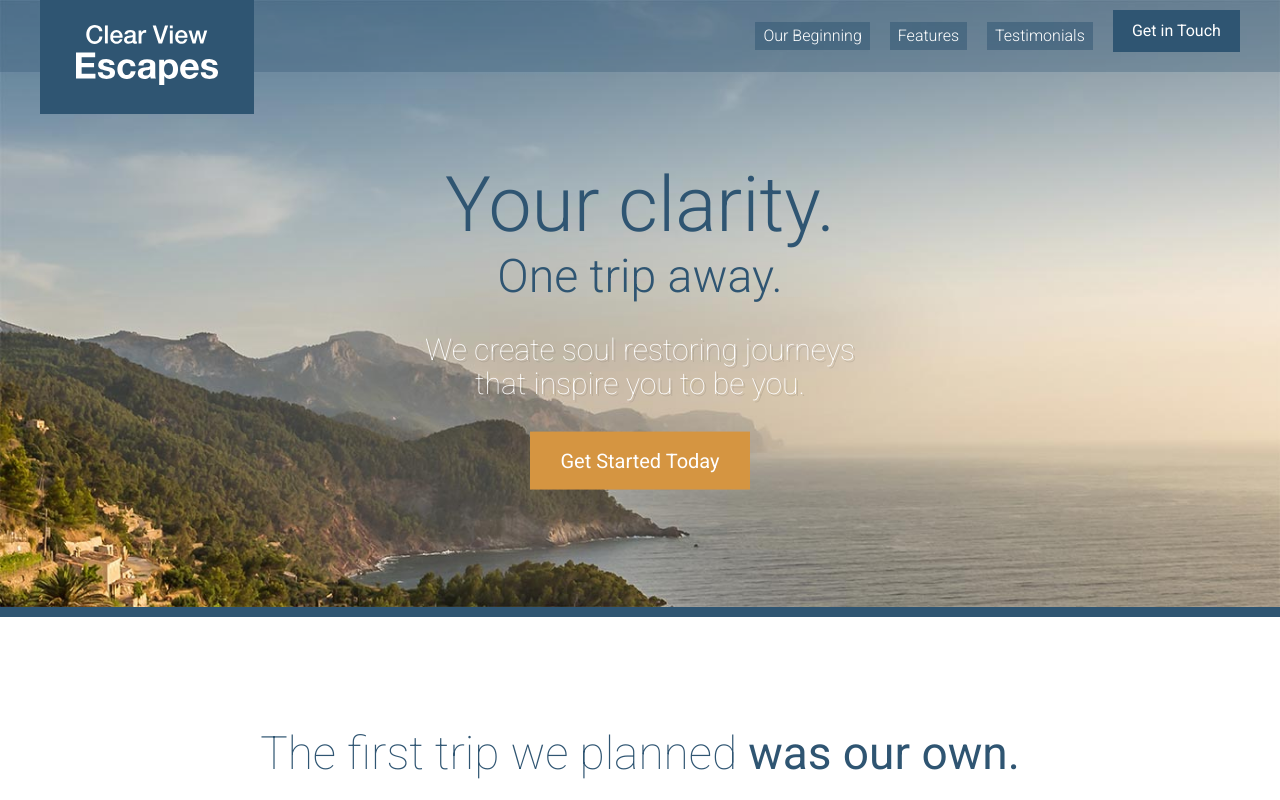
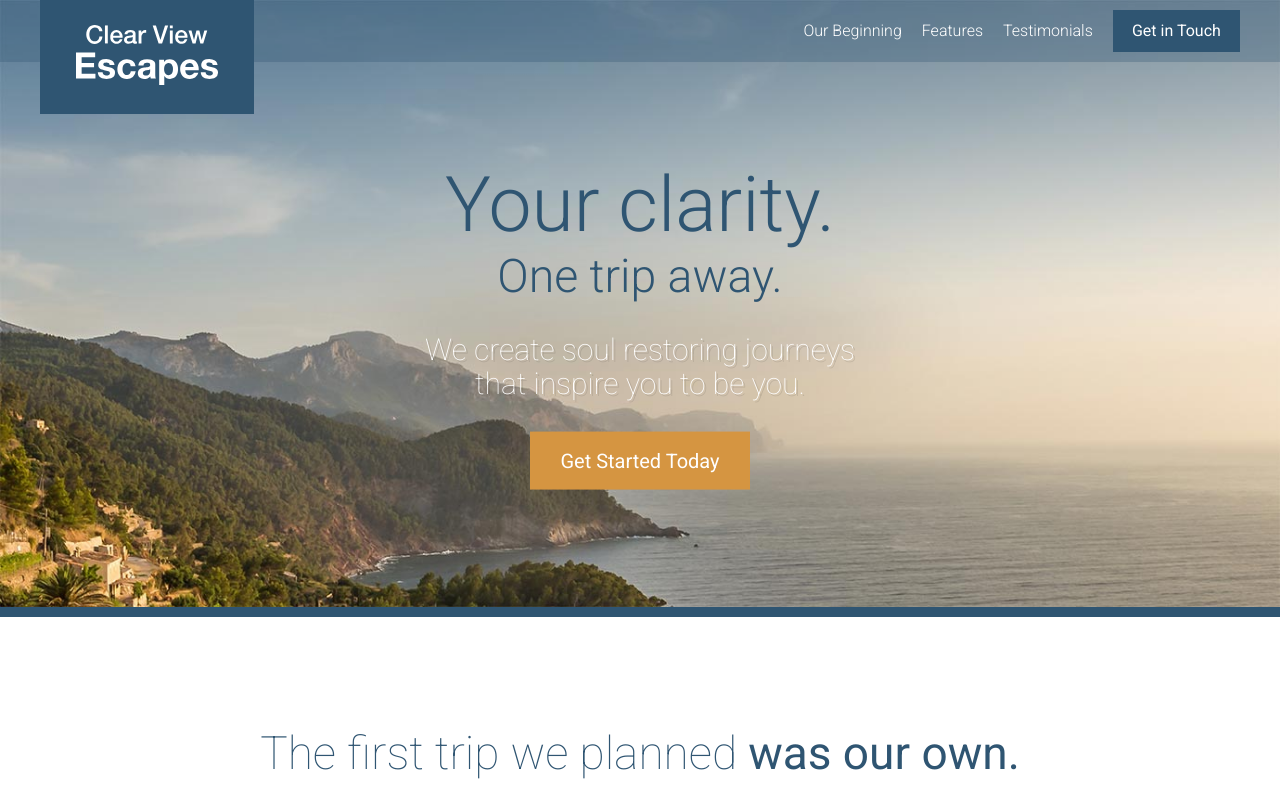
Before and after one commit to anarorujov/travel-site, a website: page app/index.html in a window 1280 px wide. Shown: the top 800 px of the page. Drawn offline with Linux system fonts and the light colour scheme.

Commit message:
Fixed navigation menu padding shift

```diff
--- a/app/temp/styles/styles.css
+++ b/app/temp/styles/styles.css
@@ -1220,11 +1220,11 @@ a {
 
 @media (min-width: 50em) {
 
-.primary-nav {
-        font-size: 1rem;
-        padding: 0.75rem 0;
-        background-color: transparent
-}
+.primary-nav a {
+            font-size: 1rem;
+            padding: 0.75rem 0;
+            background-color: transparent
+    }
     }
 
 .reveal-item {
```
Also changed, not shown: app/assets/styles/modules/_primary-nav.css (+5 -5 lines).
